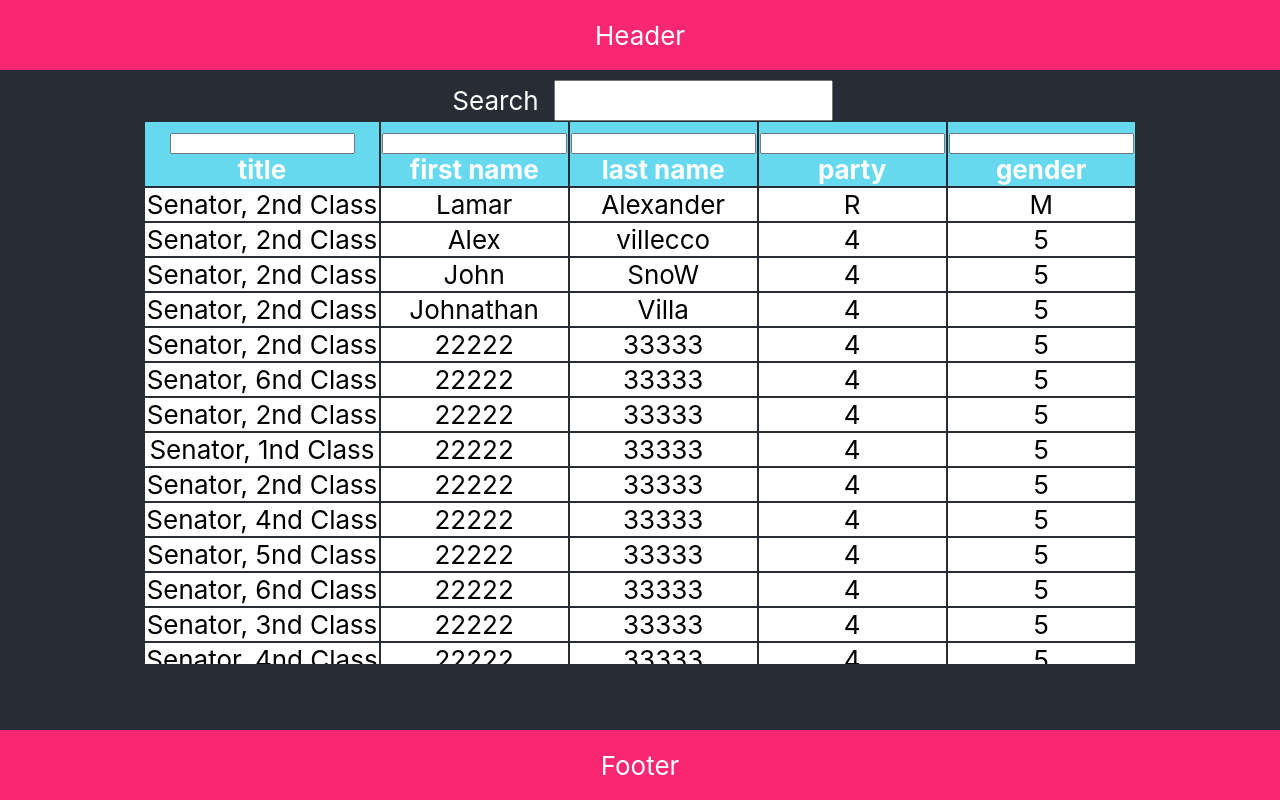
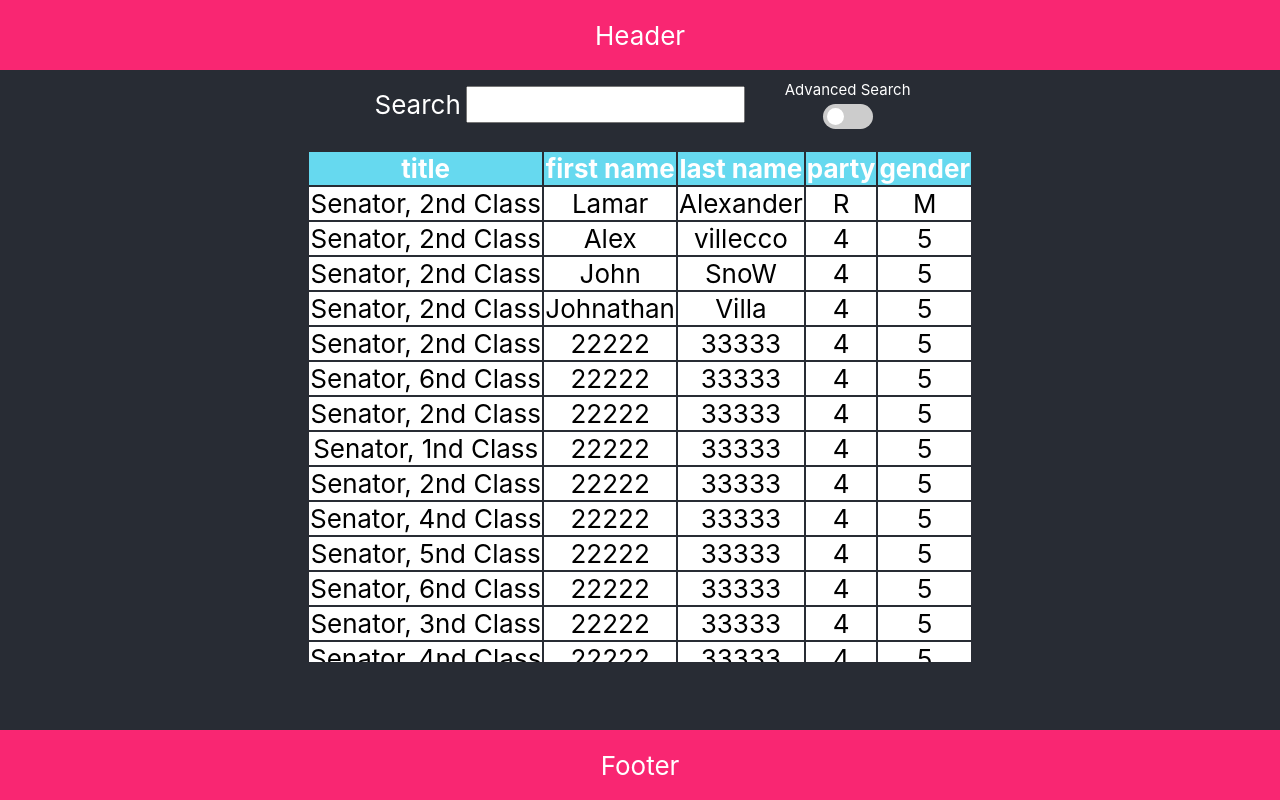
Before and after one commit to alexlecco/congress-app, a React (Create React App) app: page / in a window 1280 px wide. Built offline with nearby package versions, Linux system fonts and the light colour scheme.

Commit message:
hide and show advanced search fields by a toggle [55m]

```diff
--- a/src/App.js
+++ b/src/App.js
@@ -4,7 +4,7 @@ import Header from "./components/Header/Header";
 import SearchPanel from "./components/SearchPanel/SearchPanel";
 import MembersTable from "./components/MembersTable/MembersTable";
 import Footer from "./components/Footer/Footer";
-import useMembers from "./hooks/useMembers";
+//import useMembers from "./hooks/useMembers";
 import mockedData from "./api";
 
 const metadata = {
@@ -16,6 +16,7 @@ function App() {
   const members = mockedData.members;
   const [filteredData, setFilteredData] = useState([]);
   const [term, setTerm] = useState("");
+  const [advancedSearchActive, setAdvancedSearchActive] = useState(false);
 
   const onHandleUpdate = (e) => {
     setTerm(e.target.value);
@@ -39,12 +40,28 @@ function App() {
     setFilteredData([...filterList()]);
   }, [term, members]);
 
+  const onHandleCheck = (prevAdvancedSearchActive) => {
+    setAdvancedSearchActive(
+      (prevAdvancedSearchActive) => !prevAdvancedSearchActive
+    );
+  };
+
   return (
     <div className="App">
       <header className="App-header">
         <Header />
-        <SearchPanel term={term} handleUpdate={onHandleUpdate} />
-        <MembersTable data={filteredData} metadata={metadata} loading={false} />
+        <SearchPanel
+          term={term}
+          handleUpdate={onHandleUpdate}
+          isChecked={advancedSearchActive}
+          handleCheck={onHandleCheck}
+        />
+        <MembersTable
+          data={filteredData}
+          metadata={metadata}
+          loading={false}
+          showAdvancedFields={advancedSearchActive}
+        />
         <Footer />
       </header>
     </div>
--- a/src/components/MembersTable/MembersTable.js
+++ b/src/components/MembersTable/MembersTable.js
@@ -1,8 +1,7 @@
-import React, { useState } from "react";
+import React from "react";
 import "./MembersTable.scss";
 
-function MembersTable({ data, metadata, loading }) {
-  const [isAdvanced, setIsAdvanced] = useState(false);
+function MembersTable({ data, metadata, loading, showAdvancedFields }) {
   const { headers } = metadata;
 
   if (loading) return <div>Loading members...</div>;
@@ -15,8 +14,12 @@ function MembersTable({ data, metadata, loading }) {
             {headers &&
               headers.map((header) => (
                 <th key={header}>
-                  <input type="text" />
-                  <br />
+                  {showAdvancedFields && (
+                    <>
+                      <input type="text" />
+                      <br />
+                    </>
+                  )}
                   {header}
                 </th>
               ))}
--- a/src/components/MembersTable/MembersTable.scss
+++ b/src/components/MembersTable/MembersTable.scss
@@ -1,8 +1,8 @@
 .tableContainer {
   position: absolute;
-  top: 120px;
+  top: 150px;
   overflow-y: scroll;
-  height: 68vh;
+  height: 64vh;
 }
 
 .header {
--- a/src/components/SearchPanel/SearchPanel.js
+++ b/src/components/SearchPanel/SearchPanel.js
@@ -1,7 +1,7 @@
 import React from "react";
 import "./SearchPanel.scss";
 
-function SearchPanel({ term, handleUpdate }) {
+function SearchPanel({ term, handleUpdate, isChecked, handleCheck }) {
   return (
     <div className="searchPanelContainer">
       <div className="search">
@@ -12,6 +12,13 @@ function SearchPanel({ term, handleUpdate }) {
           value={term}
           onChange={handleUpdate}
         />
+        <div className="switchContainer">
+          <p className="switchLabel">Advanced Search</p>
+          <label class="switch">
+            <input type="checkbox" checked={isChecked} onClick={handleCheck} />
+            <span class="slider round"></span>
+          </label>
+        </div>
       </div>
     </div>
   );
--- a/src/components/SearchPanel/SearchPanel.scss
+++ b/src/components/SearchPanel/SearchPanel.scss
@@ -7,12 +7,90 @@
   display: flex;
 
   &__input {
-    margin-left: 10px;
+    margin-left: 20px;
     font-size: 20px;
     padding: 5px;
+    height: fit-content;
+    margin: auto;
   }
 
   &__label {
     padding: 5px;
+    display: flex;
+    justify-content: center;
+    align-items: center;
   }
 }
+
+.switchContainer {
+  display: flex;
+  flex-direction: column;
+  margin-left: 40px;
+}
+
+.switchLabel {
+  margin-left: 20px;
+  font-size: 15px;
+  margin: 0 0 5px 0;
+}
+
+// switch classes
+.switch {
+  position: relative;
+  width: 50px;
+  height: 25px;
+  margin: auto;
+}
+
+.switch input {
+  opacity: 0;
+  width: 0;
+  height: 0;
+}
+
+.slider {
+  position: absolute;
+  cursor: pointer;
+  top: 0;
+  left: 0;
+  right: 0;
+  bottom: 0;
+  background-color: #ccc;
+  -webkit-transition: 0.4s;
+  transition: 0.4s;
+}
+
+.slider:before {
+  position: absolute;
+  content: "";
+  height: 17px;
+  width: 17px;
+  left: 4px;
+  bottom: 4px;
+  background-color: white;
+  -webkit-transition: 0.4s;
+  transition: 0.4s;
+}
+
+input:checked + .slider {
+  background-color: #2196f3;
+}
+
+input:focus + .slider {
+  box-shadow: 0 0 1px #2196f3;
+}
+
+input:checked + .slider:before {
+  -webkit-transform: translateX(26px);
+  -ms-transform: translateX(26px);
+  transform: translateX(26px);
+}
+
+/* Rounded sliders */
+.slider.round {
+  border-radius: 34px;
+}
+
+.slider.round:before {
+  border-radius: 50%;
+}
```
